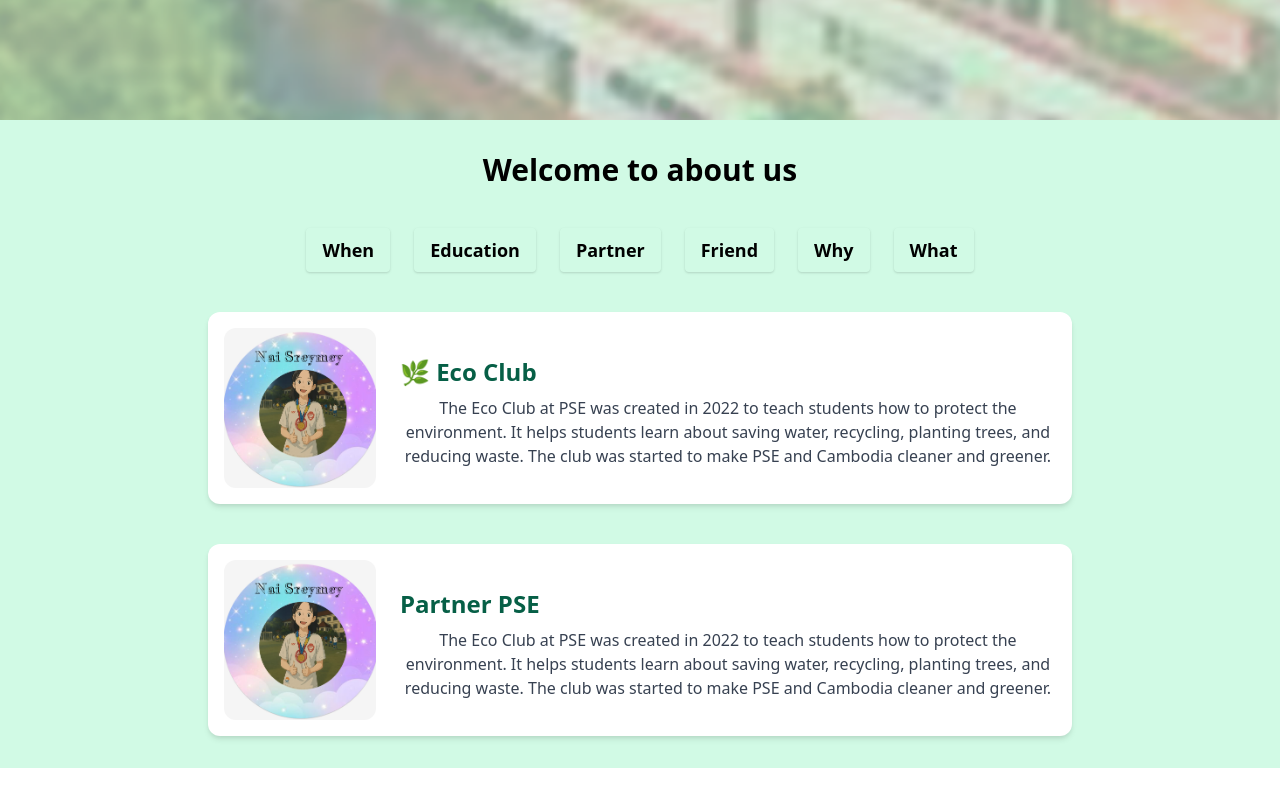
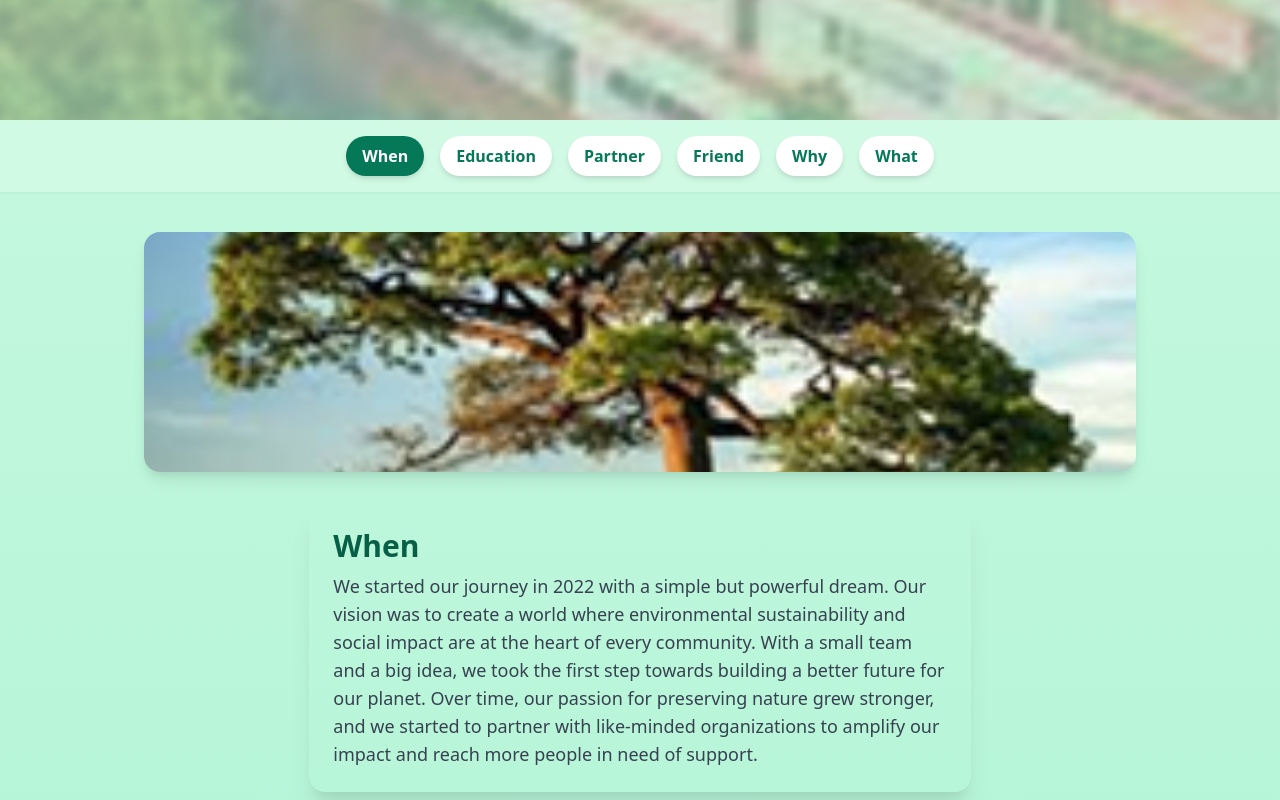
Before and after one commit to nai-sreymey/Project-environment, a React (Vite) app: page /about in a window 1280 px wide. Shown: the part 660-1460 px from the top of the page. Before the commit the page ends 1428 px from the top, so only its background shows below. Built offline with nearby package versions, Linux system fonts and the light colour scheme.

Commit message:
update ladoing

```diff
--- a/package.json
+++ b/package.json
@@ -10,10 +10,13 @@
     "preview": "vite preview"
   },
   "dependencies": {
+    "animate.css": "^4.1.1",
+    "aos": "^2.3.4",
     "lucide-react": "^0.507.0",
     "react": "^19.0.0",
     "react-dom": "^19.0.0",
-    "react-router-dom": "^7.5.3"
+    "react-router-dom": "^7.5.3",
+    "react-scroll": "^1.9.3"
   },
   "devDependencies": {
     "@eslint/js": "^9.22.0",
--- a/src/components/Header.tsx
+++ b/src/components/Header.tsx
@@ -1,39 +1,63 @@
 import { ChevronDown } from "lucide-react";
 import { useState } from "react";
+import { To, useNavigate } from "react-router-dom";
 
 const Header = () => {
   const [isDropdownOpen, setIsDropdownOpen] = useState(false);
+  const [loading, setLoading] = useState(false);
+  const navigate = useNavigate();
 
-  // Example user data (replace this with actual user data, e.g., from context or API)
   const user = {
     name: "John Doe",
     email: "johndoe@example.com",
-    image: "/images/mey.png", // Replace with actual profile image URL
+    image: "/images/mey.png",
   };
 
   const toggleDropdown = () => {
     setIsDropdownOpen(!isDropdownOpen);
   };
 
+  const handleNavigation = (path: To) => {
+    setLoading(true); // Show spinner
+    setTimeout(() => {
+      navigate(path); // Navigate after delay
+      setLoading(false); // Optional: in case you return to this component
+    }, 700); // 2 seconds delay
+  };
+
   return (
-    <header className="bg-green-500 text-white py-4 px-6 flex justify-between items-center">
+    <>
+      {/* Full-screen Spinner */}
+      {loading && (
+        <div className="fixed top-0 left-0 w-full h-full bg-white bg-opacity-80 flex items-center justify-center z-50">
+          <div className="w-16 h-16 border-4 border-green-600 border-dashed rounded-full animate-spin"></div>
+        </div>
+      )}
+
+      <header className="bg-green-500 text-white py-4 px-6 flex justify-between items-center sticky top-0 z-50">
         <div className="flex items-center ml-24">
-        <a href="/">
+          <button onClick={() => handleNavigation("/")}>
             <img
               src="/images/pselogo.png"
               alt="PSE EcoShare Logo"
-          className=" h-12"
+              className="h-12"
             />
-       </a>
+          </button>
         </div>
 
         <nav className="flex space-x-16 text-lg items-center mr-24">
-        <a href="/" className="text-white">Home</a>
-        <a href="about" className="text-white">About</a>
-        <a href="category" className="text-white flex items-center gap-1">
+          <button onClick={() => handleNavigation("/")} className="text-white">Home</button>
+
+          <button onClick={() => handleNavigation("/about")} className="text-white">About</button>
+
+          <button
+            onClick={() => handleNavigation("/category")}
+            className="text-white flex items-center gap-1"
+          >
             Project <ChevronDown className="w-4 h-4" />
-        </a>
-        <a href="event" className="text-white">Events</a>
+          </button>
+
+          <button onClick={() => handleNavigation("/event")} className="text-white">Events</button>
 
           <div className="relative">
             <button
@@ -43,12 +67,12 @@ const Header = () => {
               User
             </button>
             {isDropdownOpen && (
-            <div className="absolute right-0 mt-2 w-56 bg-white text-black rounded-lg shadow-lg">
+              <div className="absolute right-0 mt-2 w-56 bg-white text-black rounded-lg shadow-lg z-10">
                 <div className="p-4 flex items-center gap-3">
                   <img
                     src={user.image}
                     alt="User Profile"
-                  className="w-12 h-12 rounded-full "
+                    className="w-12 h-12 rounded-full"
                   />
                   <div>
                     <div className="font-bold">{user.name}</div>
@@ -60,6 +84,7 @@ const Header = () => {
           </div>
         </nav>
       </header>
+    </>
   );
 };
 
--- a/src/pages/About.tsx
+++ b/src/pages/About.tsx
@@ -1,4 +1,4 @@
-import React from 'react';
+import React, { useState } from 'react';
 import Header from '../components/Header';
 import HeroSection from '../components/HeroSection';
 
@@ -10,7 +10,7 @@ export const Card = ({
   className?: string;
 }) => {
   return (
-    <div className={`rounded-xl bg-white p-4 shadow-md ${className}`}>
+    <div className={`rounded-2xl bg-white/80 backdrop-blur p-6 shadow-xl transition-transform hover:scale-105 duration-300 ${className}`}>
       {children}
     </div>
   );
@@ -21,67 +21,103 @@ export const CardContent = ({ children }: { children: React.ReactNode }) => {
 };
 
 const AboutUs = () => {
+  const [activeSection, setActiveSection] = useState<string>('when');
+
+  const scrollToSection = (section: string) => {
+    setActiveSection(section);
+    document.getElementById(section)?.scrollIntoView({
+      behavior: 'smooth',
+      block: 'start',
+    });
+  };
+
+  const sections = [
+    {
+      id: 'when',
+      title: 'When',
+      desc: 'We started our journey in 2022 with a simple but powerful dream. Our vision was to create a world where environmental sustainability and social impact are at the heart of every community. With a small team and a big idea, we took the first step towards building a better future for our planet. Over time, our passion for preserving nature grew stronger, and we started to partner with like-minded organizations to amplify our impact and reach more people in need of support.',
+      img: '/images/trees.png',
+    },
+    {
+      id: 'education',
+      title: 'Education',
+      desc: 'Education is at the heart of our mission. We believe that by educating communities about the importance of environmental protection and sustainability, we can empower individuals to take action and make a lasting difference. Our educational programs provide the knowledge and tools needed to understand the challenges of climate change, waste management, and biodiversity conservation. By working with schools, universities, and community groups, we aim to inspire the next generation of environmental leaders and advocates.',
+      img: '/images/mey.png',
+    },
+    {
+      id: 'partner',
+      title: 'Partner',
+      desc: 'We are proud to work with schools, NGOs, and other organizations that share our vision for a greener and more sustainable world. Through these partnerships, we are able to collaborate on various projects such as tree planting, waste cleanup, and environmental education. Together, we are building a global network of environmental advocates who are united in their efforts to protect and restore the Earth. These partnerships allow us to expand our reach, leverage resources, and create a greater impact.',
+      img: '/images/trees.png',
+    },
+    {
+      id: 'friend',
+      title: 'Friend',
+      desc: 'To us, everyone who joins or supports our cause is a friend. Whether it’s a community member participating in a cleanup, a volunteer helping us organize an event, or a donor contributing to our initiatives, we value each and every individual who believes in our mission. We consider our supporters an integral part of our journey, and together, we are making positive changes that will benefit both people and the planet. Our goal is to build a community where people from all walks of life can come together and work towards common goals.',
+      img: '/images/trees.png',
+    },
+    {
+      id: 'why',
+      title: 'Why',
+      desc: 'We do this because the Earth is our only home, and its future is at risk. With increasing pollution, deforestation, and climate change, we believe that urgent action is needed to protect the environment for future generations. Our mission is to raise awareness about these issues and inspire people to take action, whether through small changes in their daily lives or by supporting larger environmental initiatives. We want to create a world where sustainability is not just a buzzword, but a way of life for everyone.',
+      img: '/images/trees.png',
+    },
+    {
+      id: 'what',
+      title: 'What',
+      desc: 'We organize community cleanups, plant trees, and promote sustainable practices in everyday life. Our initiatives include reducing waste, increasing recycling efforts, and educating people about the benefits of renewable energy sources. We also host workshops and awareness campaigns to engage communities and encourage them to adopt greener practices. From organizing local cleanup drives to large-scale tree planting events, our work is focused on creating a tangible, positive impact on the environment and the communities we serve.',
+      img: '/images/trees.png',
+    },
+  ];
+
   return (
-    <div className="bg-green-100 min-h-screen text-center">
+    <div className="min-h-screen bg-gradient-to-b from-green-100 via-green-200 to-green-300 text-center">
+      {/* Top Header and Hero Section */}
       <Header />
-      <HeroSection
-        title="About Us"
-      />
+      <HeroSection />
 
-      <section className="py-8">
-        <h2 className="text-3xl font-bold text-black">Welcome to about us</h2>
-        <p className="text-green-700 text-lg mt-2">
-        </p>
-
-        <div className="flex justify-center gap-6 text-lg font-bold text-black mt-10">
-          <span className="px-4 py-2 rounded shadow">When</span>
-          <span className="px-4 py-2 rounded shadow">Education</span>
-          <span className="px-4 py-2 rounded shadow">Partner</span>
-          <span className="px-4 py-2 rounded shadow">Friend</span>
-          <span className="px-4 py-2 rounded shadow">Why</span>
-          <span className="px-4 py-2 rounded shadow">What</span>
-        </div>
-
-        <div className="max-w-4xl mx-auto mt-10 space-y-10 px-4">
-          <Card className="flex items-center gap-6">
-            <img
-              src="/images/mey.png"
-              alt="Eco Club"
-              className="w-40 h-40 object-cover rounded-xl"
-            />
-            <CardContent>
-              <h3 className="text-2xl font-bold text-green-800 flex items-center">
-                🌿 Eco Club
-              </h3>
-              <p className="mt-2 text-gray-700">
-                The Eco Club at PSE was created in 2022 to teach students how
-                to protect the environment. It helps students learn about saving
-                water, recycling, planting trees, and reducing waste. The club
-                was started to make PSE and Cambodia cleaner and greener.
-              </p>
-            </CardContent>
-          </Card>
-
-          <Card className="flex items-center gap-6">
-            <img
-              src="/images/mey.png"
-              alt="Partner PSE"
-              className="w-40 h-40 object-cover rounded-xl"
-            />
-            <CardContent>
-              <h3 className="text-2xl font-bold text-green-800 flex items-center">
-                Partner PSE
-              </h3>
-              <p className="mt-2 text-gray-700">
-                The Eco Club at PSE was created in 2022 to teach students how
-                to protect the environment. It helps students learn about saving
-                water, recycling, planting trees, and reducing waste. The club
-                was started to make PSE and Cambodia cleaner and greener.
-              </p>
-            </CardContent>
-          </Card>
+      {/* Sticky Menu Buttons */}
+      <section className="bg-green-100 sticky top-20 z-40 shadow-sm py-4">
+        <div className="flex flex-wrap justify-center gap-4 px-4">
+          {sections.map((section) => (
+            <button
+              key={section.id}
+              onClick={() => scrollToSection(section.id)}
+              className={`px-4 py-2 rounded-full shadow-md font-semibold transition duration-300 ${
+                activeSection === section.id
+                  ? 'bg-green-700 text-white'
+                  : 'bg-white text-green-700 hover:bg-green-500 hover:text-white'
+              }`}
+            >
+              {section.title}
+            </button>
+          ))}
         </div>
       </section>
+
+      {/* Section content */}
+      <section className="max-w-5xl mx-auto px-4 space-y-16 py-10">
+        {sections.map((section) => (
+          <div id={section.id} key={section.id} className="flex flex-col md:flex-row items-center gap-8 scroll-mt-28">
+            <img
+              src={section.img}
+              alt={section.title}
+              className="w-full md:w-1/3 h-60 object-cover rounded-2xl shadow-lg"
+            />
+            <Card className="md:w-2/3 text-left">
+              <h3 className="text-3xl font-bold text-green-800 mb-2">{section.title}</h3>
+              <CardContent>
+                <p className="text-gray-700 text-lg">{section.desc}</p>
+              </CardContent>
+            </Card>
+          </div>
+        ))}
+      </section>
+
+      {/* Footer */}
+      <footer className="bg-green-700 py-6 text-white text-center mt-10">
+        <p>2025 © EcoShare. Created by <span className="font-bold">Nai Sreymey & Phorn Sreyphea</span></p>
+      </footer>
     </div>
   );
 };
--- a/src/pages/Detail.tsx
+++ b/src/pages/Detail.tsx
@@ -57,7 +57,7 @@ const Detail: React.FC = () => {
         {/* Back button */}
         <button
           onClick={handleBackClick} // Add onClick handler to navigate back
-          className="bg-green-600 hover:bg-green-700 text-white text-lg px-8 py-3 rounded-full"
+          className="bg-gray-400 hover:bg-green-700 text-white text-lg px-8 py-3 rounded-full"
         >
           Back
         </button>
--- a/src/pages/Event.tsx
+++ b/src/pages/Event.tsx
@@ -129,7 +129,7 @@ const EventPage = () => {
       <div className="mt-auto mb-6">
         <button
           onClick={handleBackClick}
-          className="px-6 py-3 bg-gray-500 text-white rounded-full hover:bg-gray-600"
+          className="px-6 py-3 bg-gray-400 text-white rounded-full hover:bg-gray-600"
         >
           Back
         </button>
```
Also changed, not shown: src/components/Card.tsx (+25 -14 lines), src/components/CategoryCard.tsx (+32 -6 lines), src/components/CategoryList.tsx (+21 -10 lines), 1 other file (tests, documents, lock files or other folders). Lines whose indentation alone changed are shown as unchanged.
